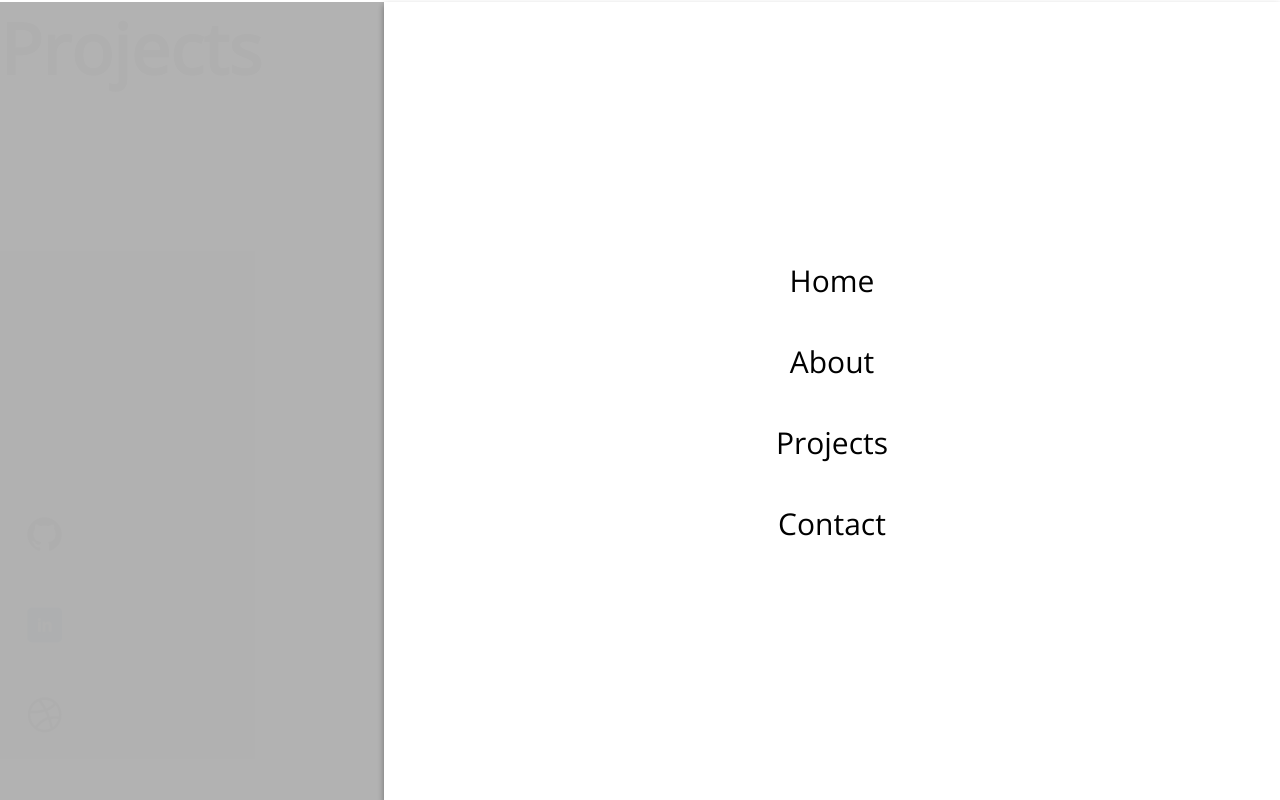
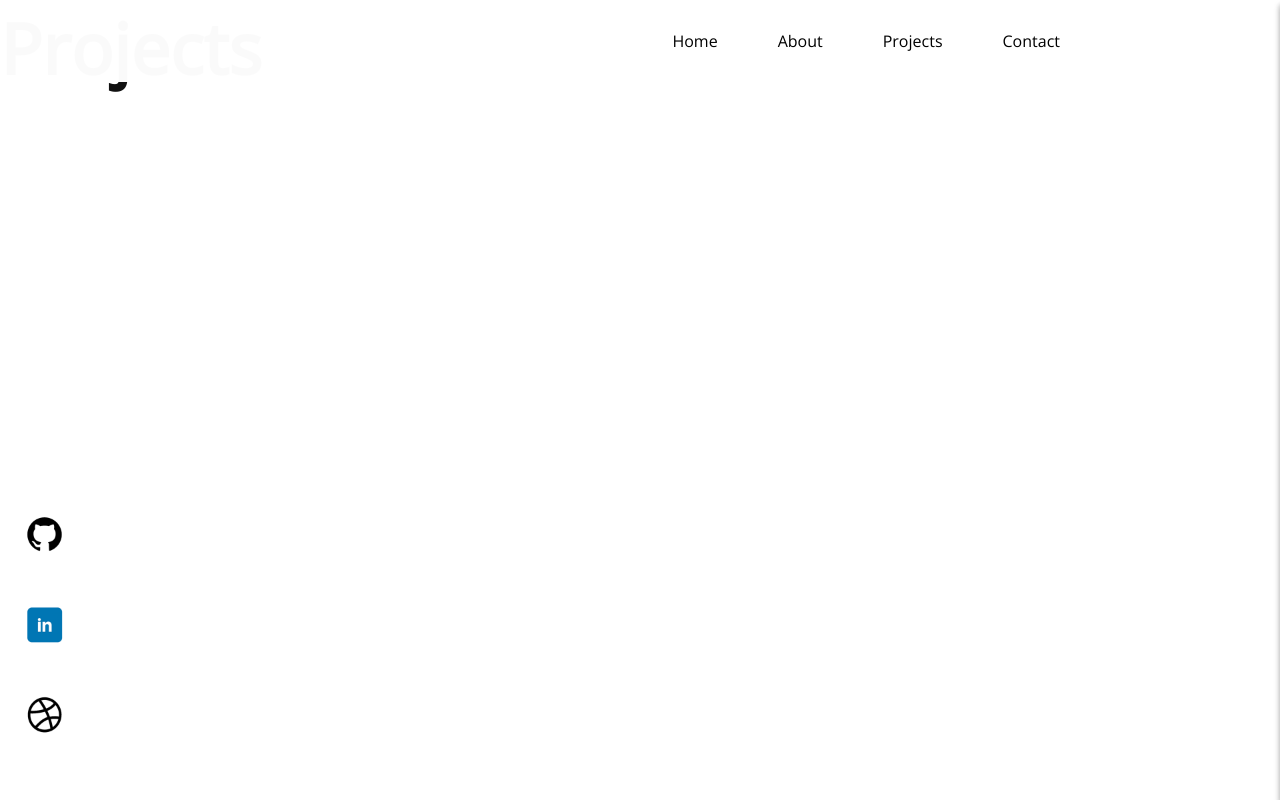
Before and after one commit to danielballoch/2022Portfolio, a Gatsby site: page /projects in a window 1280 px wide. Built offline with nearby package versions, Linux system fonts and the light colour scheme; Gatsby itself is replaced by a stand-in of ours.

Commit message:
fixed window error and installed react-hook-form

```diff
--- a/package.json
+++ b/package.json
@@ -31,6 +31,7 @@
     "react": "^18.1.0",
     "react-dom": "^18.1.0",
     "react-google-recaptcha": "^2.1.0",
-    "react-helmet": "^6.1.0"
+    "react-helmet": "^6.1.0",
+    "react-hook-form": "^7.34.0"
   }
 }
--- a/src/components/nav.js
+++ b/src/components/nav.js
@@ -144,8 +144,8 @@ const NavDiv = styled.div`
 export default function Nav(){
     const [offset, setOffset] = useState(0);
     const [scrollUp, setScrollUp] = useState(true);
-    const [MenuOpen, setMenuOpen] = useState(true);
-
+    const [MenuOpen, setMenuOpen] = useState(false);
+    if (typeof window !== `undefined`) {
         useEffect(() => {
         if (typeof window !== `undefined`) {
             window.onscroll = () => {
@@ -160,6 +160,7 @@ export default function Nav(){
             }
         }
         }, [window.onscroll])
+    }
     console.log(scrollUp)
     return(
         <NavDiv >
```
Also changed, not shown: 1 other file. Lines whose indentation alone changed are shown as unchanged.
